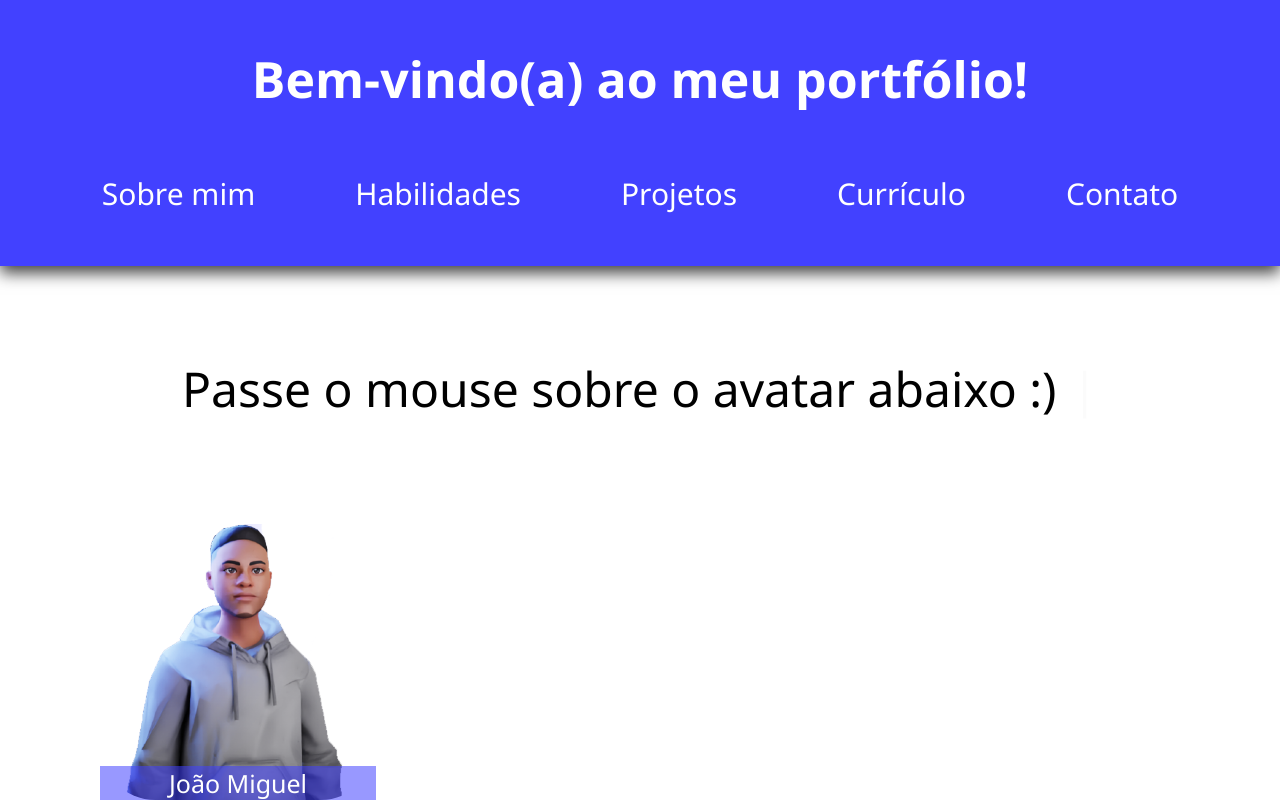
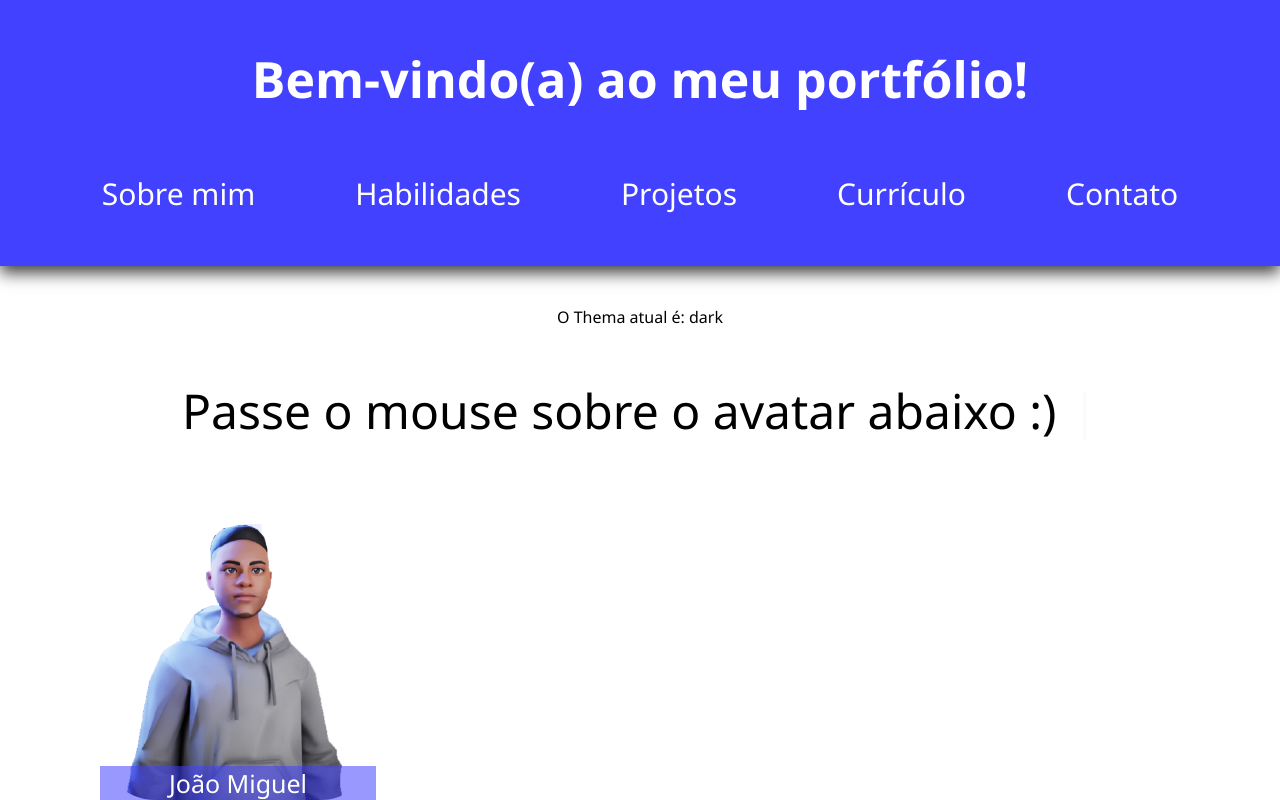
Before and after one commit to JoaoMig186/repository-jm-with-vite, a React (Vite) app in the folder repository-jm-with-vite/: page / in a window 1280 px wide. Built offline with nearby package versions, Linux system fonts and the light colour scheme.

Commit message:
adicionando useContext e adicionando variaveis de cor

```diff
--- a/repository-jm-with-vite/src/_common-css/variables.css
+++ b/repository-jm-with-vite/src/_common-css/variables.css
@@ -1,2 +1,31 @@
-:root{
+/* Cores principais */
+:root {
+    --primary-color: #4241FF; /* Azul */
+    --secondary-color: #45b08e; /* Verde */
+    --tertiary-color: #cfcfff; /* Cinza claro */
+    --light-background: #ffffff; /* Branco */
+    --dark-background: #2c3e50; /* Cinza escuro */
+    --text-color-light: #fff; /* Branco */
+    --text-color-dark: #000; /* Preto */
+    --highlight-color: #9191ff; /* Azul claro */
+    --highlight-dark: #6767fd; /* Azul escuro */
+    --alert-color: #d92929; /* Vermelho */
+    --link-color: blue;
+    --link-hover-color: #040042;
 }
+
+/* Tema escuro */
+.dark-theme {
+    --primary-color: #9b59b6; /* Roxo */
+    --secondary-color: #2c3e50; /* Cinza escuro */
+    --tertiary-color: #34495e; /* Cinza médio */
+    --light-background: #34495e; /* Cinza escuro */
+    --dark-background: #2c3e50; /* Cinza muito escuro */
+    --text-color-light: #ecf0f1; /* Cinza claro */
+    --text-color-dark: #2c3e50; /* Cinza escuro */
+    --highlight-color: #9b59b6; /* Roxo */
+    --highlight-dark: #8e44ad; /* Roxo mais escuro */
+    --alert-color: #e74c3c; /* Vermelho mais forte */
+    --link-color: #ecf0f1;
+    --link-hover-color: #bdc3c7;
+}
--- a/repository-jm-with-vite/src/components/TextTypingAvatar/TextTypingAvatar.jsx
+++ b/repository-jm-with-vite/src/components/TextTypingAvatar/TextTypingAvatar.jsx
@@ -1,9 +1,12 @@
-import React, { useState, useEffect } from 'react';
+import React, { useState, useEffect, useContext } from 'react';
 import './TextTypingAvatar.css';
 import Avatar from '../Avatar/Avatar.jsx'
+import { ThemeContext } from '../../context/ThemeContext.jsx';
 
 function TextTypingAvatar() {
   const [displayText, setDisplayText] = useState('');
+  const {theme, toggleTheme} = useContext(ThemeContext);
+
   const text = "   Passe o mouse sobre o avatar abaixo :)";
 
   useEffect(() => {
@@ -25,6 +28,7 @@ function TextTypingAvatar() {
 
   return (
     <>
+    <p>O Thema atual é: {theme}</p>
       <div className='main--frase'>{displayText}</div>
       <Avatar/>
     </>
--- /dev/null
+++ b/repository-jm-with-vite/src/context/ThemeContext.jsx
@@ -0,0 +1,15 @@
+import { Children, createContext, useState } from "react";
+
+export const ThemeContext = createContext();
+
+export const ThemeProvider = ({children}) => {
+    const [theme, setTheme] = useState("dark");
+
+    const toggleTheme = () =>{
+        setTheme(theme === "light" ? "dark" : "light")
+    }
+
+    return(
+        <ThemeContext.Provider value={{theme, toggleTheme}}>{children}</ThemeContext.Provider>
+    )
+}
--- a/repository-jm-with-vite/src/main.jsx
+++ b/repository-jm-with-vite/src/main.jsx
@@ -24,8 +24,12 @@ const router = createBrowserRouter([
   },
 ]);
 
+import { ThemeProvider } from './context/ThemeContext.jsx';
+
 ReactDOM.createRoot(document.getElementById('root')).render(
   <React.StrictMode>
-    <RouterProvider router={router}/>
+    <ThemeProvider>
+      <RouterProvider router={router}/>
+    </ThemeProvider>
   </React.StrictMode>,
 )
```
